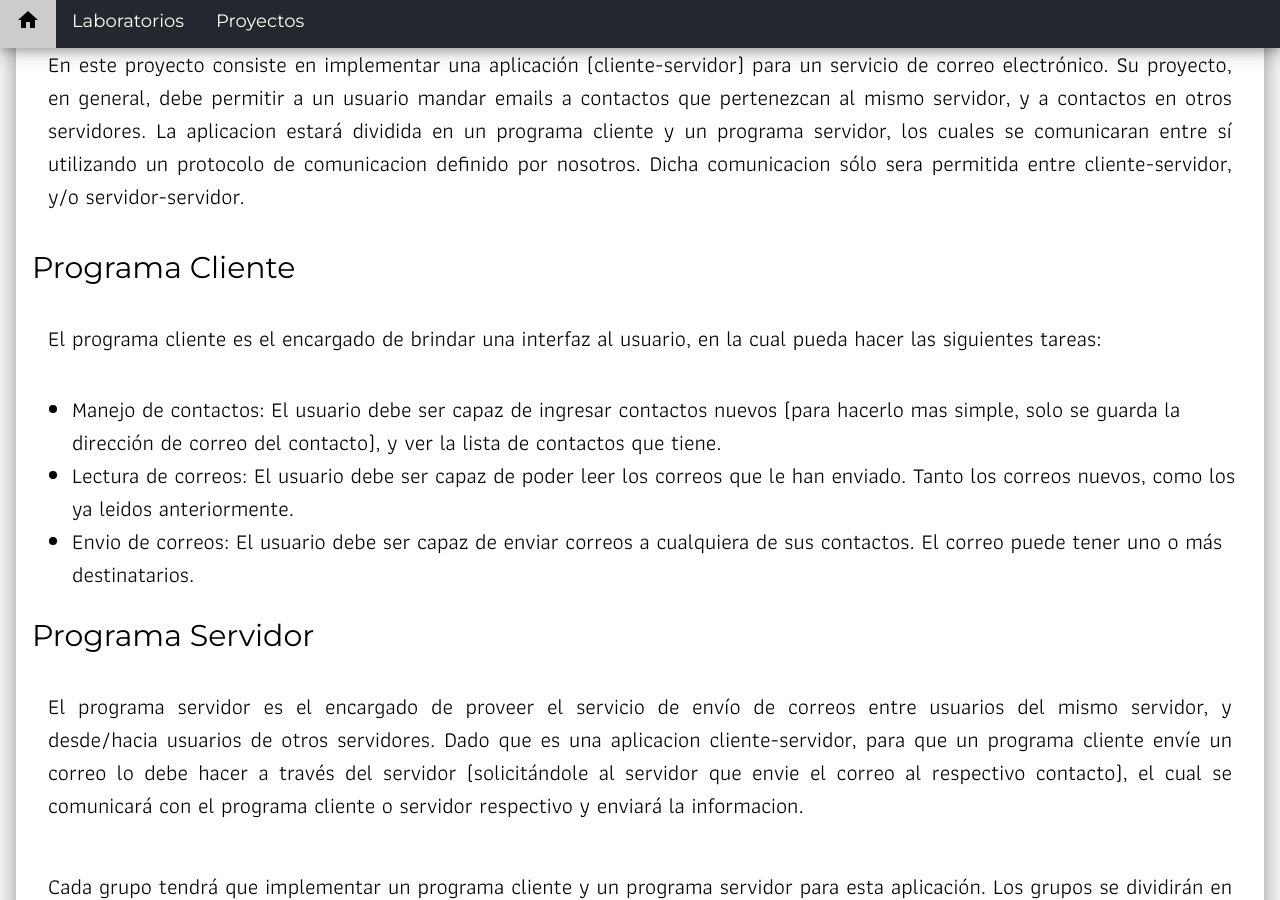
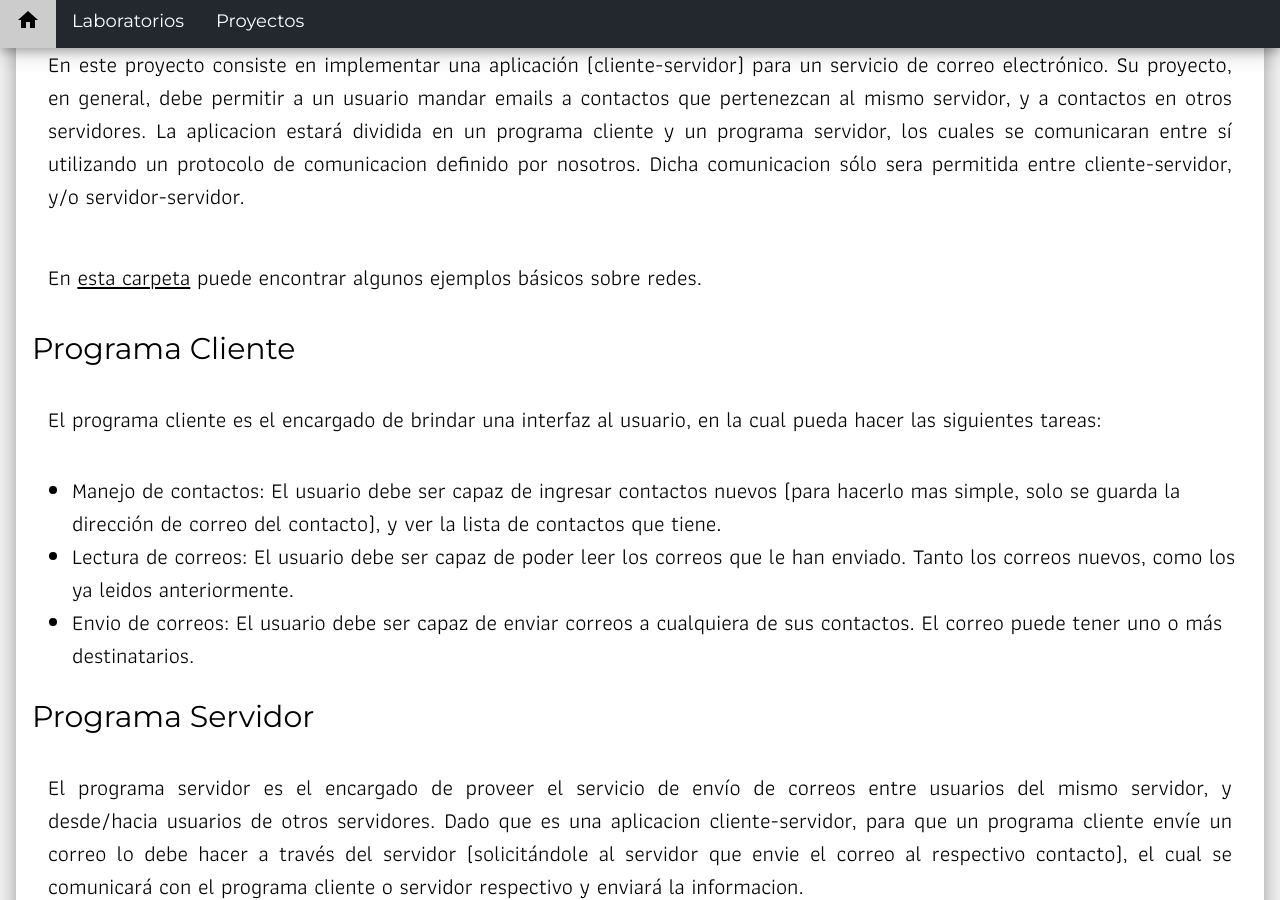
Before and after one commit to cc-2/cc-2.github.io, a Jekyll site: the page built from _posts/2018-10-23-Proj-02.md, in a window 1280 px wide and 900 px high, scrolled down 1332 px. Built offline with Jekyll 4.4.1, drawn with Linux system fonts in a browser that asks for light colours.

Commit message:
Update 2018-10-23-Proj-02.md

```diff
--- a/_posts/2018-10-23-Proj-02.md
+++ b/_posts/2018-10-23-Proj-02.md
@@ -27,6 +27,8 @@ Además de implementar lo que se le pida, debe cumplir con las siguientes especi
 
 En este proyecto consiste en implementar una aplicación (cliente-servidor) para un servicio de correo electrónico. Su proyecto, en general, debe permitir a un usuario mandar emails a contactos que pertenezcan al mismo servidor, y a contactos en otros servidores.
 La aplicacion estará dividida en un programa cliente y un programa servidor, los cuales se comunicaran entre sí utilizando un protocolo de comunicacion definido por nosotros. Dicha comunicacion sólo sera permitida entre cliente-servidor, y/o servidor-servidor.
+
+En [esta carpeta](https://drive.google.com/drive/folders/12RuTgfblqVzrKlLetT25rjeN8hUtpbki?usp=sharing) puede encontrar algunos ejemplos básicos sobre redes.
 
 ## Programa Cliente
 El programa cliente es el encargado de brindar una interfaz al usuario, en la cual pueda hacer las siguientes tareas:
```
